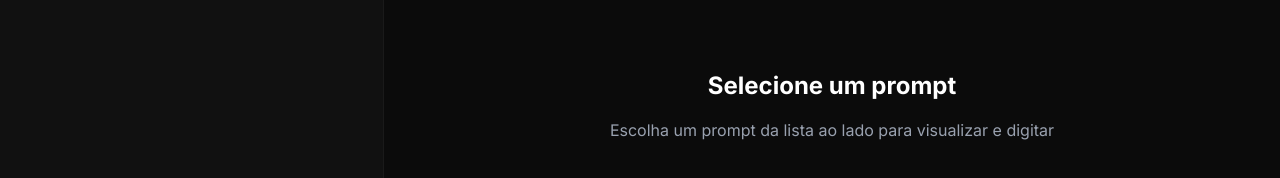
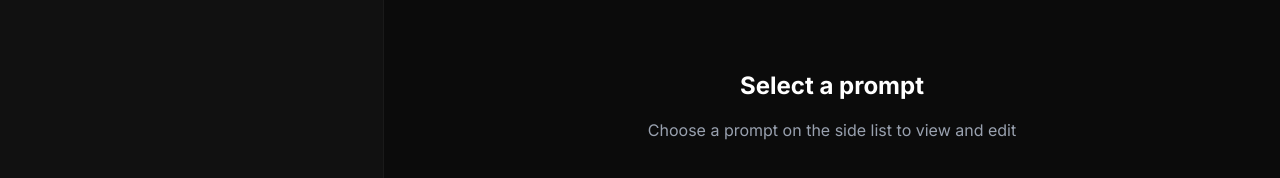
Before and after one commit to Lucas-Gonsalves/next-prompt-manager, a Next.js app: page / in a window 1280 px wide. Shown: the part 294-472 px from the top of the page. Built offline with nearby package versions, Linux system fonts and the light colour scheme; no server answers; the database is empty.

Commit message:
feat(e2e): testing home   Created a simple test do verify contents of the page home.

```diff
--- a/src/templates/home-template/home-template.tsx
+++ b/src/templates/home-template/home-template.tsx
@@ -3,9 +3,9 @@ export const HomeTemplate = () => {
     <section className="flex min-h-full">
       <div className="flex flex-1 items-center justify-center">
         <div className="text-center">
-          <h1 className="mb-4 text-2xl font-bold">Selecione um prompt</h1>
+          <h1 className="mb-4 text-2xl font-bold">Select a prompt</h1>
           <p className="text-gray-400">
-            Escolha um prompt da lista ao lado para visualizar e digitar
+            Choose a prompt on the side list to view and edit
           </p>
         </div>
       </div>
```
Also changed, not shown: 2 other files (tests, documents, lock files or other folders).
